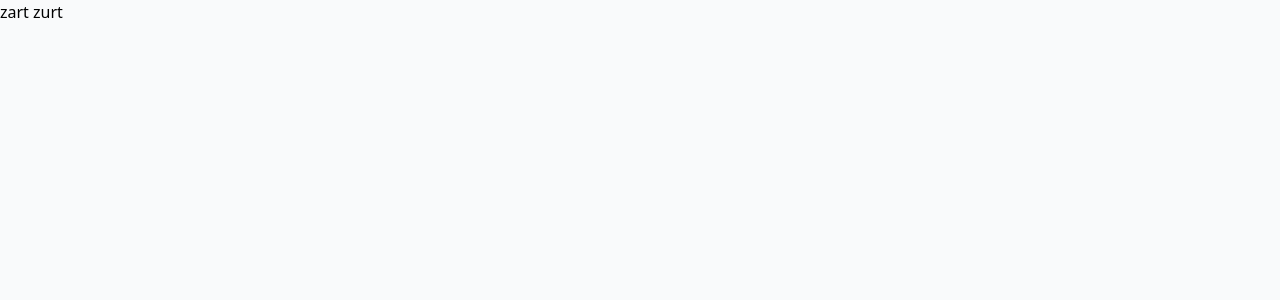
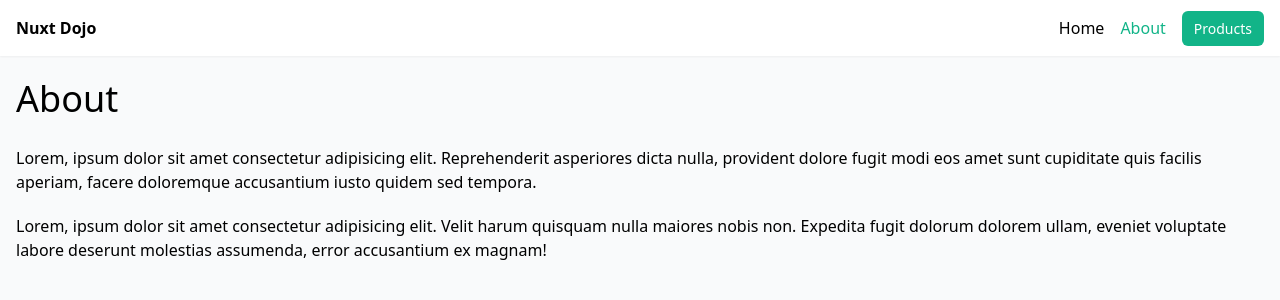
Before and after one commit to newkoo/nuxt-app-example, a Nuxt app: page /about in a window 1280 px wide. Shown: the top 300 px of the page. Built offline with nearby package versions, Linux system fonts and the light colour scheme.

Commit message:
Product-Detail,Home,About and Component Created

```diff
--- a/app.vue
+++ /dev/null
@@ -1,5 +0,0 @@
-<template>
-  <div>
-    zart zurt
-  </div>
-</template>
--- /dev/null
+++ b/components/Product/P_Card.vue
@@ -0,0 +1,24 @@
+<template>
+    <div class="card text-center">
+        <img :src="product.image" alt="product thumb" class="thumb">
+        <p class="font-bold text-gray-500 m-4 truncate">{{ product.title }}</p>
+        <NuxtLink :to="`/products/${product.id}`">
+            <p class="btn my-4">View Details</p>
+        </NuxtLink>
+    </div>
+</template>
+
+<script setup>
+const props = defineProps({
+    product: Object
+});
+
+</script>
+
+<style  scoped>
+.thumb {
+    max-height: 120px;
+    max-width: 70%;
+    margin: 0 auto;
+}
+</style>
--- /dev/null
+++ b/components/Product/P_Details.vue
@@ -0,0 +1,25 @@
+<template>
+    <div class="card">
+        <div class="grid grid-cols-2 gap-10">
+            <div class="p-7">
+                <img :src="product.image" alt="" class="mx-auto my-7">
+            </div>
+            <div class="p-7">
+                <h2 class="text-4xl my-7">{{ product.title }}</h2>
+                <p class="text-xl my-7">Price : ${{ product.price }}</p>
+                <h3 class="font-bold border-b-2 mb-4 pb-2">Product Description:</h3>
+                <p class="mb-7">{{ product.description }}</p>
+            </div>
+        </div>
+    </div>
+</template>
+
+<script setup>
+const { product } = defineProps(['product'])
+</script>
+
+<style scoped>
+img {
+    max-width: 400px;
+}
+</style>
--- a/layouts/products.vue
+++ b/layouts/products.vue
@@ -1,4 +1,5 @@
 <template>
+    <NuxtLoadingIndicator :height="7"></NuxtLoadingIndicator>
     <div>
         <header class="shadow-sm bg-white">
             <nav class="container mx-auto p-4">
--- a/pages/about.vue
+++ b/pages/about.vue
@@ -1,13 +1,28 @@
 <template>
     <div>
-
+        <h2>About</h2>
+        <p>Lorem, ipsum dolor sit amet consectetur adipisicing elit. Reprehenderit asperiores dicta nulla, provident
+            dolore fugit modi eos amet sunt cupiditate quis facilis aperiam, facere doloremque accusantium iusto quidem
+            sed tempora.</p>
+        <p>Lorem, ipsum dolor sit amet consectetur adipisicing elit. Velit harum quisquam nulla maiores nobis non.
+            Expedita fugit dolorum dolorem ullam, eveniet voluptate labore deserunt molestias assumenda, error
+            accusantium ex magnam!</p>
     </div>
 </template>
 
 <script setup>
-
+definePageMeta({
+    layout: 'default'
+})
 </script>
 
-<style lang="scss" scoped>
+<style scoped>
+h2 {
+    margin-bottom: 20px;
+    font-size: 36px;
+}
 
+p {
+    margin: 20px 0;
+}
 </style>
--- a/pages/index.vue
+++ b/pages/index.vue
@@ -1,14 +1,28 @@
 <template>
     <div>
         <h2>Home</h2>
-        <p></p>
+        <p>Lorem, ipsum dolor sit amet consectetur adipisicing elit. Reprehenderit asperiores dicta nulla, provident
+            dolore fugit modi eos amet sunt cupiditate quis facilis aperiam, facere doloremque accusantium iusto quidem
+            sed tempora.</p>
+        <p>Lorem, ipsum dolor sit amet consectetur adipisicing elit. Velit harum quisquam nulla maiores nobis non.
+            Expedita fugit dolorum dolorem ullam, eveniet voluptate labore deserunt molestias assumenda, error
+            accusantium ex magnam!</p>
     </div>
 </template>
 
 <script setup>
-
+definePageMeta({
+    layout: 'default'
+})
 </script>
 
-<style lang="scss" scoped>
+<style scoped>
+h2 {
+    margin-bottom: 20px;
+    font-size: 36px;
+}
 
+p {
+    margin: 20px 0;
+}
 </style>
--- /dev/null
+++ b/pages/products/[id].vue
@@ -0,0 +1,23 @@
+<template>
+    <div>
+        <P_Details :product="product" />
+    </div>
+</template>
+
+<script setup>
+import P_Details from '~~/components/Product/P_Details.vue';
+
+
+const { id } = useRoute().params;
+definePageMeta({
+    layout: 'products'
+})
+
+const uri = 'https://fakestoreapi.com/products/' + id;
+const { data: product } = await useFetch(uri, { key: id });
+
+</script>
+
+<style scoped>
+
+</style>
--- /dev/null
+++ b/pages/products/index.vue
@@ -0,0 +1,24 @@
+<template>
+    <div>
+        <div class="grid grid-cols-4 gap-5">
+            <div v-for="product in products" :key="product.id">
+                <P_Card :product="product" />
+            </div>
+        </div>
+    </div>
+</template>
+
+<script setup>
+import P_Card from '~~/components/Product/P_Card.vue';
+
+definePageMeta({
+    layout: 'products'
+})
+
+//fetch the products
+const { data: products } = await useFetch('https://fakestoreapi.com/products');
+</script>
+
+<style scoped>
+
+</style>
```
Also changed, not shown: 1 other file (tests, documents, lock files or other folders).
